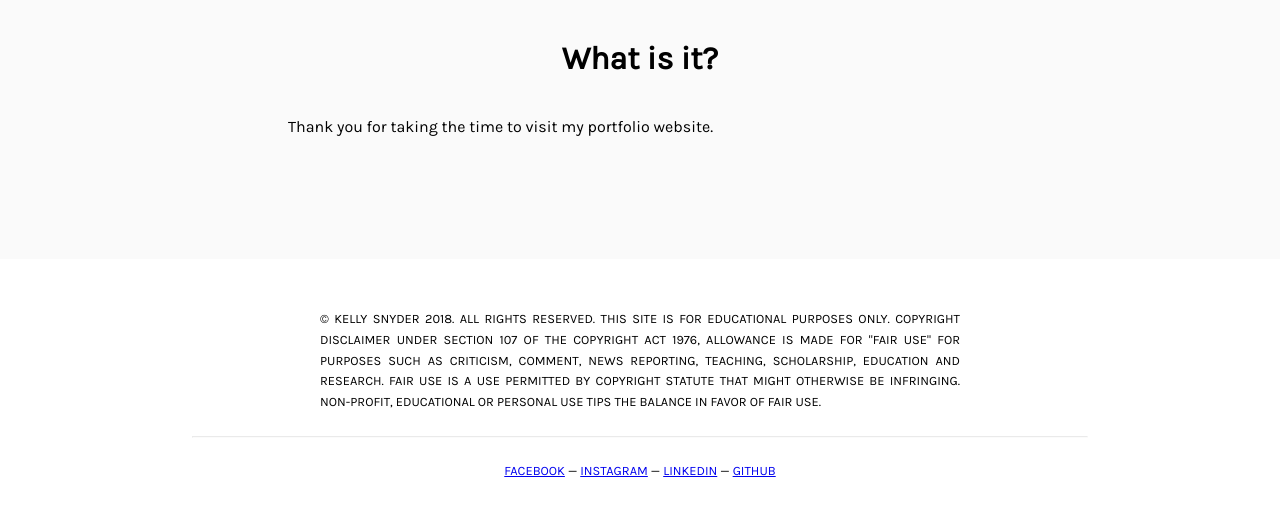
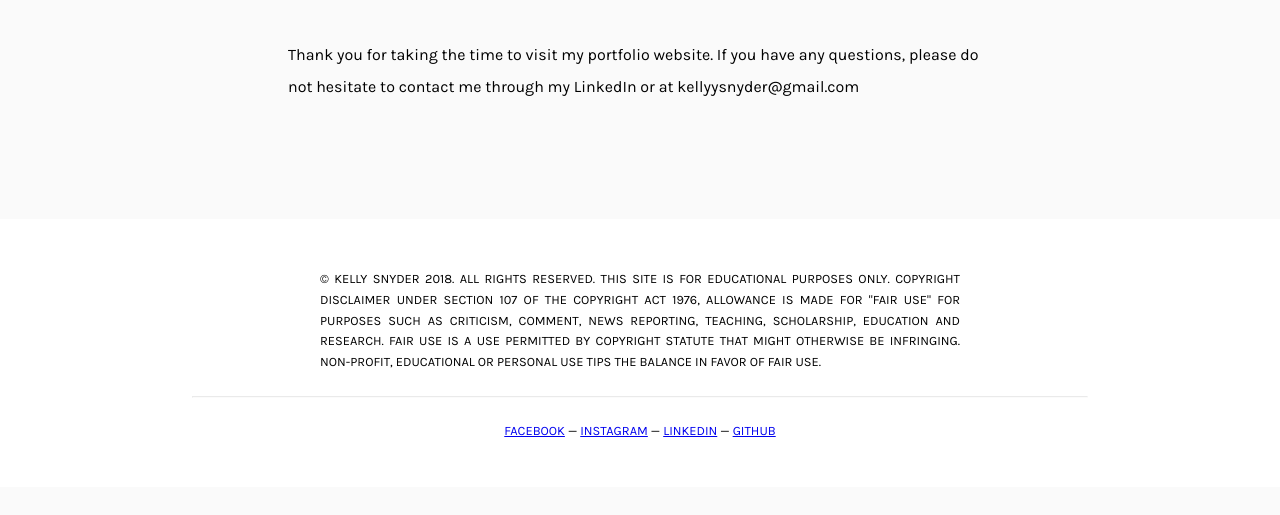
Before and after one commit to kellyasnyder/kellyasnyder.github.io, a plain HTML site: page index.html in a window 1280 px wide. Shown: the part 1137-1652 px from the top of the page. After the commit the page ends 1624 px from the top, so only its background shows below. Drawn offline with Linux system fonts and the light colour scheme.

Commit message:
updates information

```diff
--- a/index.html
+++ b/index.html
@@ -23,10 +23,10 @@
     </header>
     <img src="images/banner.png" class="headerimg" alt="Banner Image">
     <main class="main">
-        <h1>What is it?</h1>
         <div class="index-main">
         <p>
-            Thank you for taking the time to visit my portfolio website.
+            Thank you for taking the time to visit my portfolio website. If you have any questions, please
+            do not hesitate to contact me through my LinkedIn or at kellyysnyder@gmail.com
         </p>
         </div>
     </main>
```
